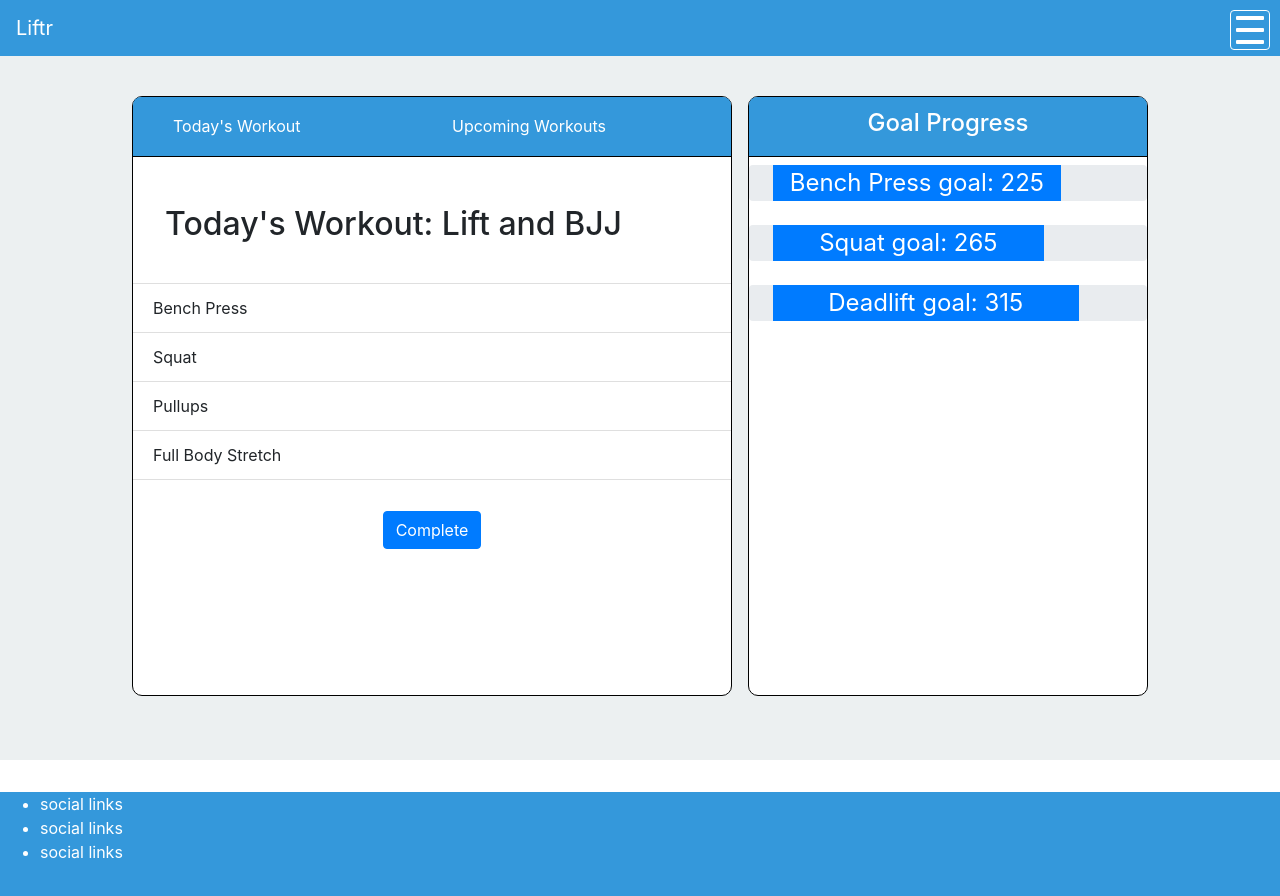
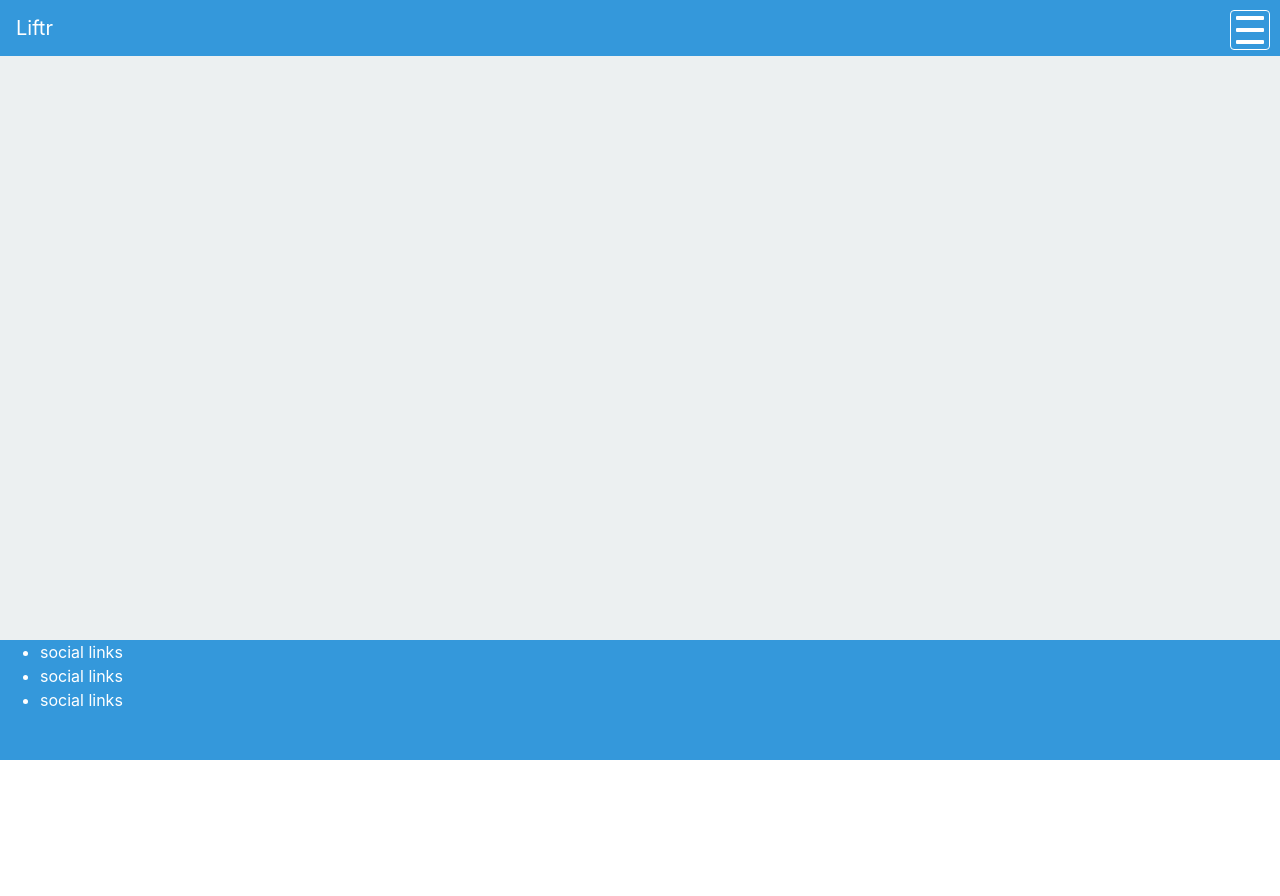
Before and after one commit to grantfogle/liftr-front-end, a React (Create React App) app: page / in a window 1280 px wide. Shown: the top 896 px of the page. After the commit the page ends 800 px from the top, so only its background shows below. Built offline with nearby package versions, Linux system fonts and the light colour scheme.

Commit message:
router is not displaying components

```diff
--- a/package.json
+++ b/package.json
@@ -6,7 +6,8 @@
     "bootstrap": "^4.3.1",
     "react": "^16.8.3",
     "react-bootstrap": "^1.0.0-beta.5",
-    "react-dom": "^16.8.3",
+    "react-dom": "^16.8.4",
+    "react-router": "^4.3.1",
     "react-router-dom": "^4.3.1",
     "react-scripts": "2.1.5"
   },
--- a/src/App.css
+++ b/src/App.css
@@ -40,6 +40,7 @@ header nav {
 
 .main {
   background-color: #ecf0f1;
+  min-height: 80vh;
 }
 
 .daily-workout {
--- a/src/App.js
+++ b/src/App.js
@@ -42,12 +42,10 @@ class App extends Component {
           <SideMenu sideMenu={this.state.sideMenu} toggleSideMenu={this.toggleSideMenu} />
           <div className="main">
             {/* <DailyWorkout /> */}
-            <div>
-              {/* <Route exact path="/" component={() => <Home />} /> */}
-              <Route exact path="/goal" component={() => <Goals />} />
-              <Route exact path="/new-goal" component={() => <NewGoals />} />
-            </div>
-            <Goals />
+            {/* <Route exact path="/" component={() => <Home />} /> */}
+            <Route exact path="/goal" component={() => <Goals />} />
+            <Route exact path="/new-goal" component={() => <NewGoals />} />
+            {/* <Goals /> */}
             {/* <Schedule /> */}
           </div>
           <Footer />
```
Also changed, not shown: 1 other file (tests, documents, lock files or other folders).
